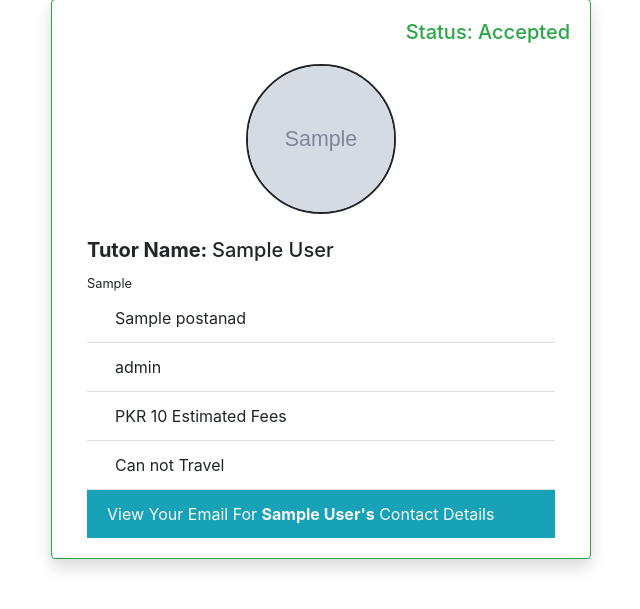
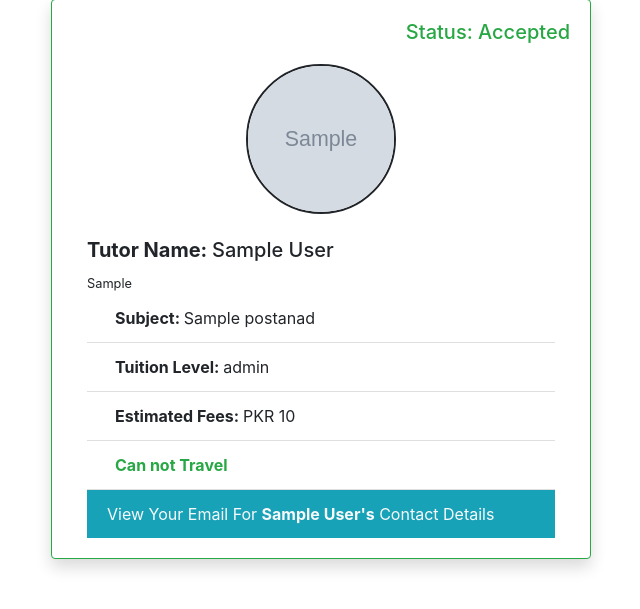
Before and after one commit to UsamaKashif/studentutor, a Django app: template main/students/templates/students/invited.html in a window 1280 px wide. Shown: the part 73-682 px from the top of the page, without its empty margins (34-674 px from the left). Run offline with Django 3.2, Linux system fonts and the light colour scheme; the template is opened without the code that fills it: values that come from a table or form of the project are taken from there, others are empty; tables that the repository leaves empty hold one stand-in row (values such as "Sample post"); grey boxes marked "Sample" are stand-in pictures; some libraries are stand-ins or nearby versions.

Commit message:
minor updates

```diff
--- a/main/students/templates/students/invited.html
+++ b/main/students/templates/students/invited.html
@@ -62,13 +62,13 @@
 
                         <div class="container">
                             <ul class="list-group list-group-flush">
-                                <li class="list-group-item"><span class="p-2 border-primary mr-2">{{invite.tutor_ad.subject}}</span></li>
-                                <li class="list-group-item"><span class="p-2 border-primary mr-2">{{invite.tutor_ad.tuition_level}}</span></li>
-                                <li class="list-group-item"><span class="p-2 border-primary mr-2">PKR {{invite.tutor_ad.estimated_fees}} Estimated Fees</span></li>
+                                <li class="list-group-item"><span class="p-2 border-primary mr-2"><b>Subject: </b>{{invite.tutor_ad.subject}}</span></li>
+                                <li class="list-group-item"><span class="p-2 border-primary mr-2"><b>Tuition Level: </b>{{invite.tutor_ad.tuition_level}}</span></li>
+                                <li class="list-group-item"><span class="p-2 border-primary mr-2"><b>Estimated Fees: </b>PKR {{invite.tutor_ad.estimated_fees}}</span></li>
                                 {% if invite.tutor_ad.can_travel == "Yes" %}
-                                    <li class="list-group-item"><span class="p-2 border-primary mr-2">Can Travel</span></li>
+                                    <li class="list-group-item"><span class="p-2 border-primary mr-2 text-success"><b>Can Travel</b></span></li>
                                 {% else %}
-                                    <li class="list-group-item"><span class="p-2 border-primary mr-2">Can not Travel</span></li>
+                                    <li class="list-group-item"><span class="p-2 border-primary mr-2 text-success"><b>Can not Travel</b></span></li>
                                 {% endif %}
                                 {% if invite.accepted %}
                                     <li class="list-group-item text-light bg-info">View Your Email For <b>{{invite.tutor_ad.tutorUser.first_name}} {{invite.tutor_ad.tutorUser.last_name}}'s</b> Contact Details</li>
--- a/main/students/views.py
+++ b/main/students/views.py
@@ -147,7 +147,7 @@ def postAd(request, pk):
                 messages.info(request, "Your post is Successfully Created")
                 return redirect("student_dashboard")
             else:
-                messages.info(request, "This AD Already exists")
+                messages.info(request, "This AD Already Exists")
                 return redirect("student_dashboard")
     context = {
         "form": postform
```
